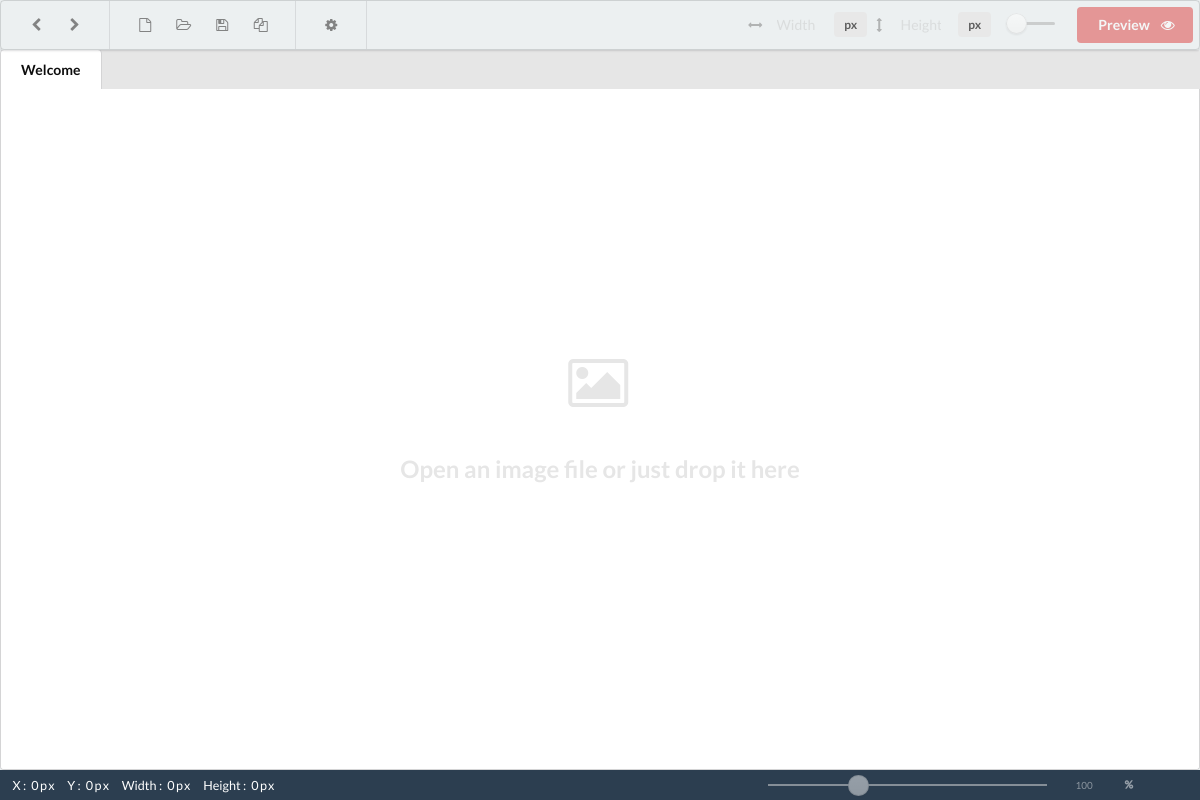
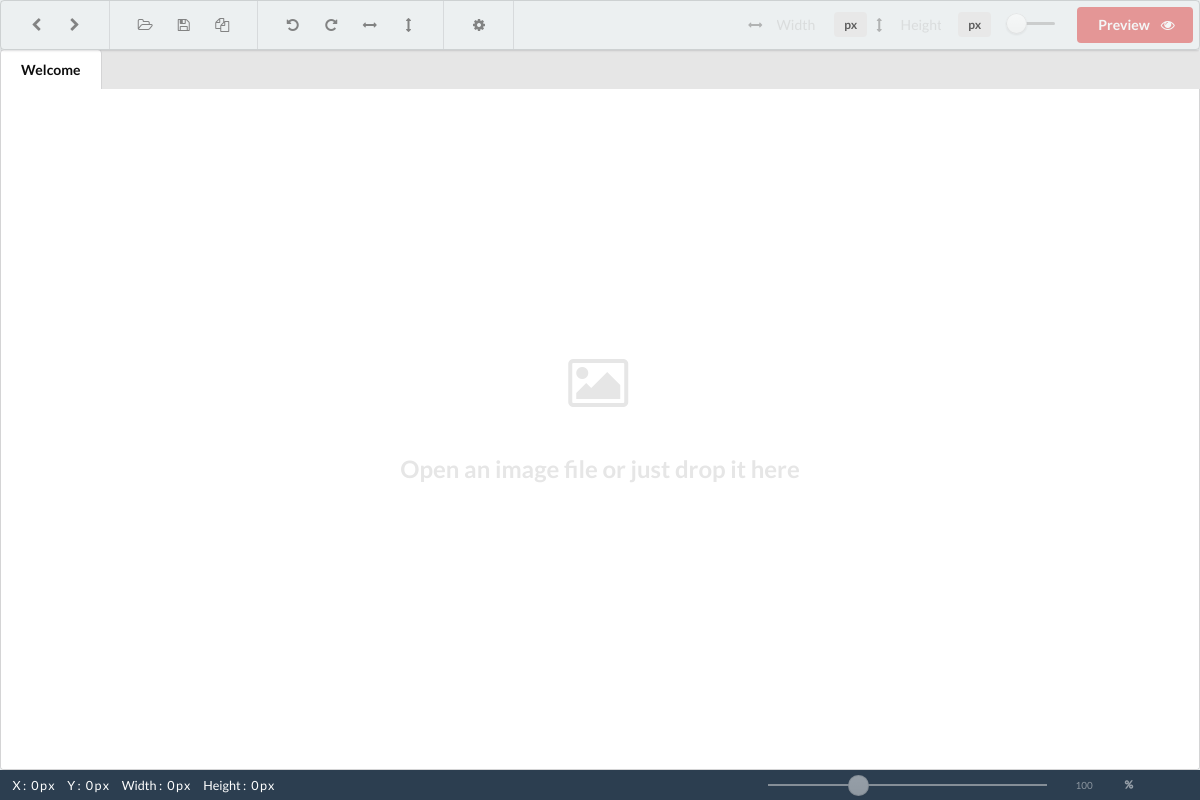
Before and after one commit to firestar300/Pixizer, an Electron app: page app-dev/views/main.html in a window 1200 px wide. Drawn offline with Linux system fonts and the light colour scheme; no server answers.

Commit message:
Add rotate/symmetry buttons on toolbar + fix width responsive

```diff
--- a/app-dev/css/_toolbar.css
+++ b/app-dev/css/_toolbar.css
@@ -5,6 +5,7 @@
   left: 0;
   right: 0;
   z-index: 2;
+  min-width: 992px;
 }
 
 .toolbar .ui.menu {
--- a/app-dev/views/main.html
+++ b/app-dev/views/main.html
@@ -19,9 +19,6 @@
           </a>
         </div>
         <div class="item">
-          <a href="#" class="icon ui button" data-tooltip="New tab" data-position="bottom center" data-inverted>
-            <i class="file outline icon"></i>
-          </a>
           <a href="#" class="icon ui button open" data-tooltip="Open an image" data-position="bottom center" data-inverted>
             <i class="folder open outline icon"></i>
           </a>
@@ -30,6 +27,20 @@
           </a>
           <a href="#" class="icon ui button save-as" data-tooltip="Save as..." data-position="bottom center" data-inverted>
             <i class="copy icon"></i>
+          </a>
+        </div>
+        <div class="item">
+          <a href="#" class="icon ui button" data-tooltip="Rotation" data-position="bottom center" data-inverted>
+            <i class="undo icon"></i>
+          </a>
+          <a href="#" class="icon ui button" data-tooltip="Rotation" data-position="bottom center" data-inverted>
+            <i class="repeat icon"></i>
+          </a>
+          <a href="#" class="icon ui button" data-tooltip="Horizontal Symmetry" data-position="bottom center" data-inverted>
+            <i class="resize horizontal icon"></i>
+          </a>
+          <a href="#" class="icon ui button" data-tooltip="Vertical Symmetry" data-position="bottom center" data-inverted>
+            <i class="resize vertical icon"></i>
           </a>
         </div>
         <div class="item">
```
